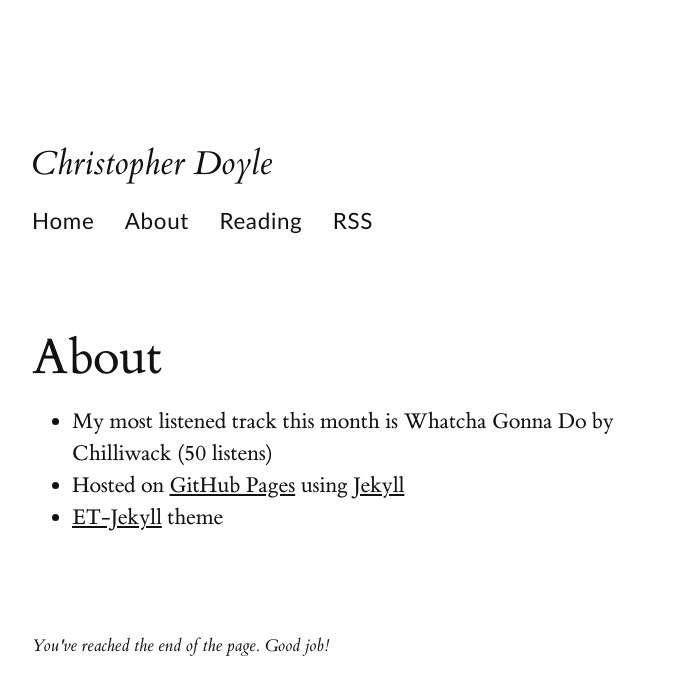
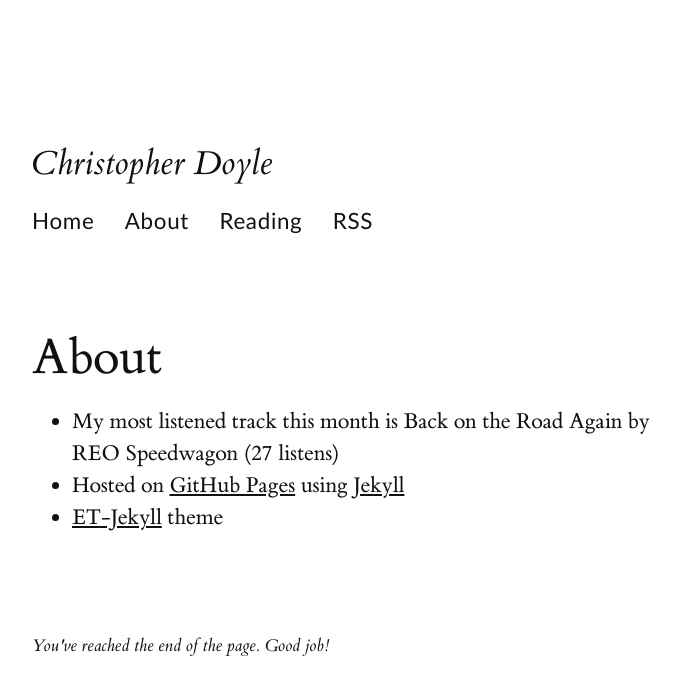
Before and after one commit to christopherdoyle/christopherdoyle.github.io, a Jekyll site: the page built from about.md, in a window 1280 px wide. Shown: the top 695 px of the page, without its empty margins (128-807 px from the left). Built offline with Jekyll 4.4.1, drawn with Linux system fonts in a browser that asks for light colours.

Commit message:
Updated config with latest top track from last.fm

```diff
--- a/_config.yml
+++ b/_config.yml
@@ -10,7 +10,7 @@ sass:
   style: compressed
 title: Christopher Doyle
 top_track:
-  artist: Chilliwack
-  name: Whatcha Gonna Do
-  playcount: 50
+  artist: REO Speedwagon
+  name: Back on the Road Again
+  playcount: 27
 url: https://christopherdoyle.github.io/
```
